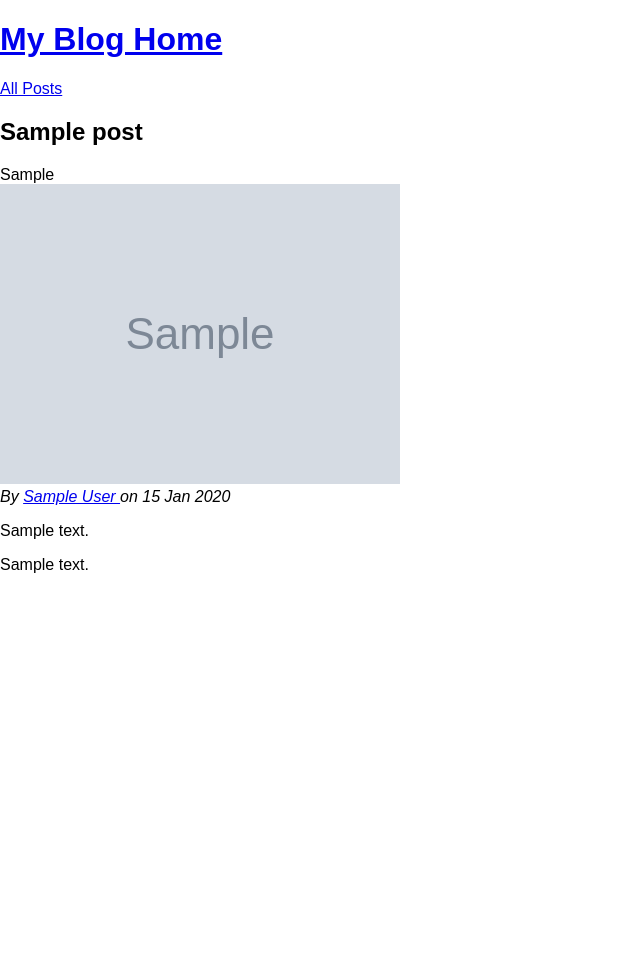
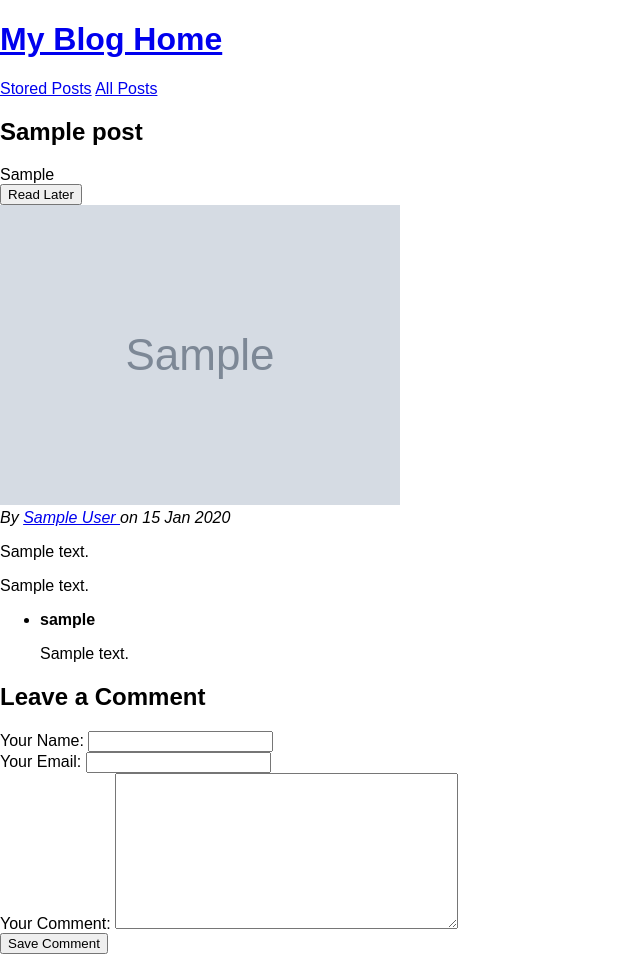
Before and after one commit to jonliu6/PythonDjandoExercises, a Django app: a page that uses my_site/templates/base.html in a window 1280 px wide. Shown: the whole page, without its empty margins (0-640 px from the left). Before the commit the page ends 573 px from the top, so only its background shows below. Run offline with Django 5.2, Linux system fonts and the light colour scheme; tables that the repository leaves empty hold one stand-in row (values such as "Sample post"); grey boxes marked "Sample" are stand-in pictures.

Commit message:
Course Project - Building a Blog with Forms, Files and Sessions

```diff
--- /dev/null
+++ b/my_site/blog/forms.py
@@ -0,0 +1,13 @@
+from django import forms
+from .models import Comment
+
+class CommentForm(forms.ModelForm):
+    class Meta:
+        model = Comment
+        fields = ['user_name', 'user_email', 'text']
+        labels = {
+            'user_name': 'Your Name',
+            'user_email': 'Your Email',
+            'text': 'Your Comment',
+        }
+        # exclude = ['post']  # Exclude the 'post' field since it will be set in the view
--- a/my_site/blog/models.py
+++ b/my_site/blog/models.py
@@ -21,7 +21,8 @@ class Tag(models.Model):
 class Post(models.Model):
     title = models.CharField(max_length=200)
     excerpt = models.CharField(max_length=250)
-    image_name = models.CharField(max_length=100)
+    # image_name = models.CharField(max_length=100)
+    image = models.ImageField(upload_to="posts", null=True)
     date =models.DateField(auto_now=True)
     slug = models.SlugField(unique=True, db_index=True, max_length=200)
     content = models.TextField()
@@ -30,3 +31,9 @@ class Post(models.Model):
 
     def __str__(self):
         return self.title
+
+class Comment(models.Model):
+    user_name = models.CharField(max_length=100)
+    user_email = models.EmailField(max_length=100)
+    text = models.TextField()
+    post = models.ForeignKey(Post, on_delete=models.CASCADE, related_name="comments")
--- a/my_site/blog/templates/blog/includes/post.html
+++ b/my_site/blog/templates/blog/includes/post.html
@@ -2,6 +2,7 @@
 <li>
     <article class="post">
         <a href="{% url 'post-detail-page' post.slug %}">
+            <img src="{{ post.image.url }}" alt="{{ post.title }}" />
             <div>
                 <h3>{{ post.title }}</h3>
                 <p>{{ post.excerpt }}</p>
--- a/my_site/blog/templates/blog/post-detail.html
+++ b/my_site/blog/templates/blog/post-detail.html
@@ -6,6 +6,13 @@
 {% endblock %}
 
 {% block content %}
+
+{% if comment_form.errors %}
+    <div class="error">
+        <p>Please correct the errors below:</p>
+    </div>
+{% endif %}
+
     <section id="summary">
         <h2>{{ post.title }}</h2>
         <div>
@@ -13,8 +20,22 @@
                 <span class="tag">{{ tag.caption }}</span>
             {% endfor %}
         </div>
+        <div>
+            <form action="{% url 'read-later' %}" method="POST">
+                {% csrf_token %}
+                <input type="hidden" name="post_id" value="{{ post.id }}">
+                {% if saved_for_later %}
+                    <button>Remove from Read Later List</button>
+                {% else %}
+                    <button>Read Later</button>
+                {% endif %}
+            </form>
+        </div>
         <article class="post">
+            {% comment %}
             <img src="{% static "blog/images/"|add:post.image_name %}" alt="{{ post.title }}" />
+            {% endcomment %}
+            <img src="{{ post.image.url }}" alt="{{ post.title }}" />
             <address>By <a href="mailto:{{ post.author.email_address }}" target="_blank"> {{ post.author }} </a> on {{ post.date|date:"d M Y" }}</address>
             <p>{{ post.excerpt }}</p>
         </article>
@@ -24,4 +45,32 @@
     <p>{{ post.content|linebreaks }}</p>
 </main>
 
+<section id="comments">
+    <ul>
+        {% for comment in comments %}
+            <li>
+                <p><strong>{{ comment.user_name }}</strong></p>
+                <p>{{ comment.text|linebreaks }}</p>
+            </li>
+        {% empty %}
+            <li>No comments yet.</li>
+        {% endfor %}
+    </ul>
+</section>
+
+<div>
+    <h2>Leave a Comment</h2>
+    <form method="POST" action="{% url 'post-detail-page' post.slug %}">
+    {% csrf_token %}
+    {# {{ comment_form }} #}
+    {% for form_field in comment_form %}
+    <div class="form-control">
+        {{ form_field.label_tag }}
+        {{ form_field }}
+        {{ form_field.errors }}
+    </div>
+    {% endfor %}
+    <button>Save Comment</button>
+</div>
+
 {% endblock %}
--- a/my_site/blog/urls.py
+++ b/my_site/blog/urls.py
@@ -3,7 +3,8 @@ from . import views
 
 from blog import views
 urlpatterns = [
-    path("", views.starting_page, name="starting-page"),
-    path("posts", views.posts, name="posts-page"), #/posts
-    path("posts/<slug:slug>/", views.post_detail, name="post-detail-page") #/posts/first-post/
+    path("", views.StartingPageView.as_view(), name="starting-page"),
+    path("posts", views.AllPostsView.as_view(), name="posts-page"), #/posts
+    path("posts/<slug:slug>/", views.SinglePostView.as_view(), name="post-detail-page"), #/posts/first-post/
+    path("read-later", views.ReadLaterView.as_view(), name="read-later") #/posts/first-post/
 ]
--- a/my_site/blog/views.py
+++ b/my_site/blog/views.py
@@ -1,24 +1,129 @@
 from django.shortcuts import render, get_object_or_404
+from django.http import HttpResponseRedirect
+from django.urls import reverse
 from .models import Post
+from django.views.generic import ListView
+from django.views import View
+from .forms import CommentForm
 
 def get_date(post):
     return post["date"]
 
 # Create your views here.
-def starting_page(request):
-    latest_posts = Post.objects.all().order_by('-date')[:3]  # Order posts by date in descending order, and only get the first 3 posts
-    #sorted_posts = sorted(all_posts, key=get_date)
-    #latest_posts = sorted_posts[-3:]  # Get the last 3 posts
-    return render(request, "blog/index.html", {"posts": latest_posts})
+class StartingPageView(ListView):
+    template_name = "blog/index.html"
+    model = Post
+    ordering = ["-date"]
+    context_object_name = "posts"
 
-def posts(request):
-    all_posts = Post.objects.all().order_by('-date')  # Order posts by date in descending order
-    return render(request, "blog/all-posts.html", {"all_posts": all_posts})
+    def get_queryset(self):
+        queryset = super().get_queryset()
+        data = queryset[:3]
+        return data
 
-def post_detail(request, slug):
-    found_post = get_object_or_404(Post, slug=slug)  # Get the post with the matching slug
-    # found_post = next(post for post in all_posts if post["slug"] == slug)
-    return render(request, "blog/post-detail.html", {
-        "post": found_post,
-        "post_tags": found_post.tags.all()
-    })
+# def starting_page(request):
+#     latest_posts = Post.objects.all().order_by('-date')[:3]  # Order posts by date in descending order, and only get the first 3 posts
+#     #sorted_posts = sorted(all_posts, key=get_date)
+#     #latest_posts = sorted_posts[-3:]  # Get the last 3 posts
+#     return render(request, "blog/index.html", {"posts": latest_posts})
+
+class AllPostsView(ListView):
+    template_name = "blog/all-posts.html"
+    model = Post
+    ordering = ["-date"]
+    context_object_name = "all_posts"
+
+# def posts(request):
+#     all_posts = Post.objects.all().order_by('-date')  # Order posts by date in descending order
+#     return render(request, "blog/all-posts.html", {"all_posts": all_posts})
+
+class SinglePostView(View):
+    def is_stored_post(self, request, post_id):
+        stored_posts = request.session.get("stored_posts")
+        if stored_posts is not None:
+            is_stored = post_id in stored_posts
+        else:
+            is_stored = False
+        return is_stored
+
+    def get(self, request, slug):
+        post = Post.objects.get(slug=slug)
+        stored_posts = request.session.get("stored_posts")
+        if stored_posts is not None:
+            is_stored = post.id in stored_posts
+        else:
+            is_stored = False
+        comment_form = CommentForm()  # Create an empty comment form
+        context = {
+            "post": post,
+            "post_tags": post.tags.all(),
+            "comment_form": comment_form,
+            "comments": post.comments.all().order_by("-id"),  # Get all comments related to the post, ordered by date
+            "saved_for_later": self.is_stored_post(request, post.id)  # Check if the post is saved for later
+        }
+        return render(request, "blog/post-detail.html", context)
+
+    def post(self, request, slug):
+        comment_form = CommentForm(request.POST)
+        if comment_form.is_valid():
+            comment = comment_form.save(commit=False)  # Create a comment object but don't save it to the database yet
+            comment.post = Post.objects.get(slug=slug)  # Associate the comment with the post
+            comment.save()  # Now save the comment to the database
+            return HttpResponseRedirect(reverse("post-detail-page", args=[slug]))
+
+        post = Post.objects.get(slug=slug)
+        context = {
+            "post": post,
+            "post_tags": post.tags.all(),
+            "comment_form": comment_form,
+            "comments": post.comments.all().order_by("-id"),  # Get all comments related to the post, ordered by date
+            "saved_for_later": self.is_stored_post(request, post.id)  # Check if the post is saved for later
+        }
+        return render(request, "blog/post-detail.html", context)
+
+    # context_object_name = "post"
+
+    # def get_context_data(self, **kwargs):
+    #     context = super().get_context_data(**kwargs)
+    #     context["post_tags"] = self.object.tags.all()
+    #     context["comment_form"] = CommentForm()
+    #     return context
+
+# def post_detail(request, slug):
+#     found_post = get_object_or_404(Post, slug=slug)  # Get the post with the matching slug
+#     # found_post = next(post for post in all_posts if post["slug"] == slug)
+#     return render(request, "blog/post-detail.html", {
+#         "post": found_post,
+#         "post_tags": found_post.tags.all()
+#     })
+
+class ReadLaterView(View):
+    def get(self, request):
+        stored_posts = request.session.get("stored_posts")
+        context = {}
+
+        if stored_posts is None or len(stored_posts) == 0:
+            context["posts"] = []
+            context["has_posts"] = False
+        else:
+            posts = Post.objects.filter(id__in=stored_posts)
+            context["posts"] = posts
+            context["has_posts"] = True
+
+        return render(request, "blog/stored-posts.html", context)
+
+    def post(self, request):
+        stored_posts = request.session.get("stored_posts")
+
+        if stored_posts is None:
+            stored_posts = []
+
+        post_id = int(request.POST["post_id"])
+        if post_id not in stored_posts:
+            stored_posts.append(post_id)
+            request.session["stored_posts"] = stored_posts
+        else:
+            stored_posts.remove(post_id)
+            request.session["stored_posts"] = stored_posts
+
+        return HttpResponseRedirect("/")
--- a/my_site/my_site/settings.py
+++ b/my_site/my_site/settings.py
@@ -128,3 +128,6 @@ STATICFILES_DIRS = [
 # https://docs.djangoproject.com/en/5.2/ref/settings/#default-auto-field
 
 DEFAULT_AUTO_FIELD = 'django.db.models.BigAutoField'
+
+MEDIA_ROOT = BASE_DIR / "uploads"
+MEDIA_URL = "/files/"
--- a/my_site/my_site/urls.py
+++ b/my_site/my_site/urls.py
@@ -16,9 +16,11 @@ Including another URLconf
 """
 from django.contrib import admin
 from django.urls import path, include
+from django.conf.urls.static import static
+from django.conf import settings
 
 urlpatterns = [
     path('admin/', admin.site.urls),
     path("", include("blog.urls")), # http://localhost:8000/posts/first-post/
     path("book_outlet/", include("book_outlet.urls")) #
-]
+] + static(settings.MEDIA_URL, document_root=settings.MEDIA_ROOT)
--- a/my_site/templates/base.html
+++ b/my_site/templates/base.html
@@ -13,6 +13,7 @@
     <header id="main-navigation">
         <h1><a href="{% url 'starting-page' %}">My Blog Home</a></h1>
         <nav>
+            <a href="{% url 'read-later' %}">Stored Posts</a>
             <a href="{% url 'posts-page' %}">All Posts</a>
         </nav>
     </header>
```
Also changed, not shown: my_site/blog/admin.py (+7 -1 lines), my_site/blog/templates/blog/stored-posts.html (added, +19 -0 lines), my_site/blog/migrations/0002_remove_post_image_name_post_image.py (added), my_site/blog/migrations/0003_comment.py (added), my_site/uploads/posts/hard_wired.jpg (added), my_site/uploads/posts/unnamed_feeling.jpg (added).
